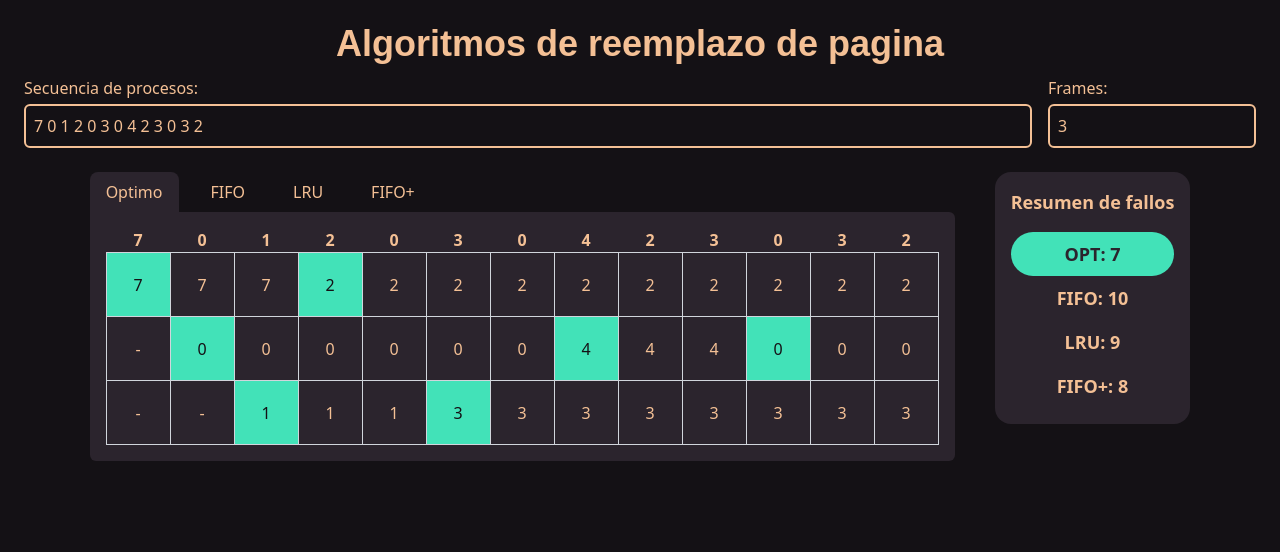
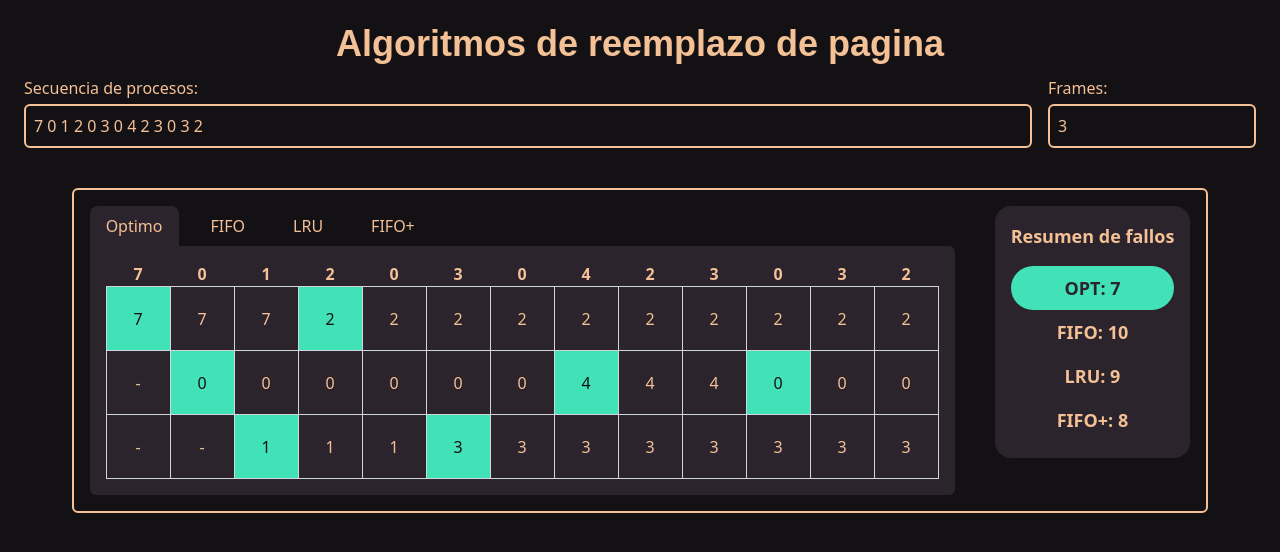
Before and after one commit to weswinng/page_replacement_algorithms, a React (Vite) app: page / in a window 1280 px wide. Shown: the top 552 px of the page. Built offline with nearby package versions, Linux system fonts and the light colour scheme.

Commit message:
Refactor layout in Simulation component: change section to flex column and wrap articles in a div for improved structure and styling

```diff
--- a/index.html
+++ b/index.html
@@ -6,7 +6,7 @@
     <meta name="viewport" content="width=device-width, initial-scale=1.0" />
     <title>Vite + React</title>
   </head>
-  <body class='bg-background min-h-screen'>
+  <body class='bg-background m-0'>
     <div id="root"></div>
     <script type="module" src="/src/main.jsx"></script>
   </body>
--- a/src/components/Simulation.jsx
+++ b/src/components/Simulation.jsx
@@ -7,7 +7,8 @@ const Simulation = () => {
   const [selectedAlgorithm, setSelectedAlgorithm] = useState('optimo')
 
   return (
-    <section className='flex flex-row flex-wrap justify-center items-start gap-10'>
+    <section className='flex flex-col justify-center items-center'>
+      <div className='flex flex-row flex-wrap justify-center gap-10 border-primary border-2 w-fit rounded-md p-4 m-4'>
         <article className='bg-background'>
           <NavBarAlgorithms selectedAlgorithm={selectedAlgorithm} setSelectedAlgorithm={setSelectedAlgorithm} />
           <SimulationTable selectedAlgorithm={selectedAlgorithm} />
@@ -15,6 +16,7 @@ const Simulation = () => {
         <article>
           <FaultsSummary selectedAlgorithm={selectedAlgorithm} />
         </article>
+      </div>
     </section>
   )
 }
```
Lines whose indentation alone changed are shown as unchanged.
